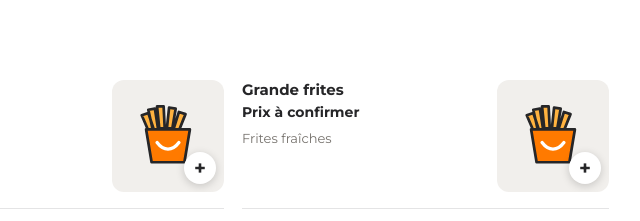
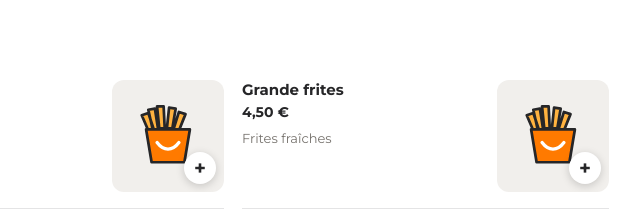
Before and after one commit to volkandigital/maquette-koupfaim, a plain HTML site: page index.html in a window 1280 px wide. Shown: the part 5559-5780 px from the top of the page, 223-863 px from the left. Drawn offline with Linux system fonts and the light colour scheme.

Commit message:
Prix grande frites : 4,50 €
Co-Authored-By: Claude Opus 5.5 <noreply@anthropic.com>
Claude-Session: https://claude.ai/code/session_01La1Zd8vjoFZ4VNrKonfeXe

```diff
--- a/index.html
+++ b/index.html
@@ -835,7 +835,7 @@ const MENU = [
  ]},
  {cat:"Frites", items:[
   {id:"fr-moyenne",n:"Frites moyenne",p:3.50,e:"fries",d:"Frites fraîches",x:true},
-  {id:"fr-grande",n:"Grande frites",p:null,e:"fries",d:"Frites fraîches",x:true},
+  {id:"fr-grande",n:"Grande frites",p:4.50,e:"fries",d:"Frites fraîches",x:true},
  ]},
  {cat:"Menu enfant", items:[
   {id:"me-enfant",n:"Menu enfant",p:7.00,e:"kid",d:"Viande kebab, hamburger, steak, fricandelle, nuggets ou tenders + frites + Capri-Sun, avec surprise",ch:{t:"Au choix",o:KID_CHOICES},fr:true},
```
